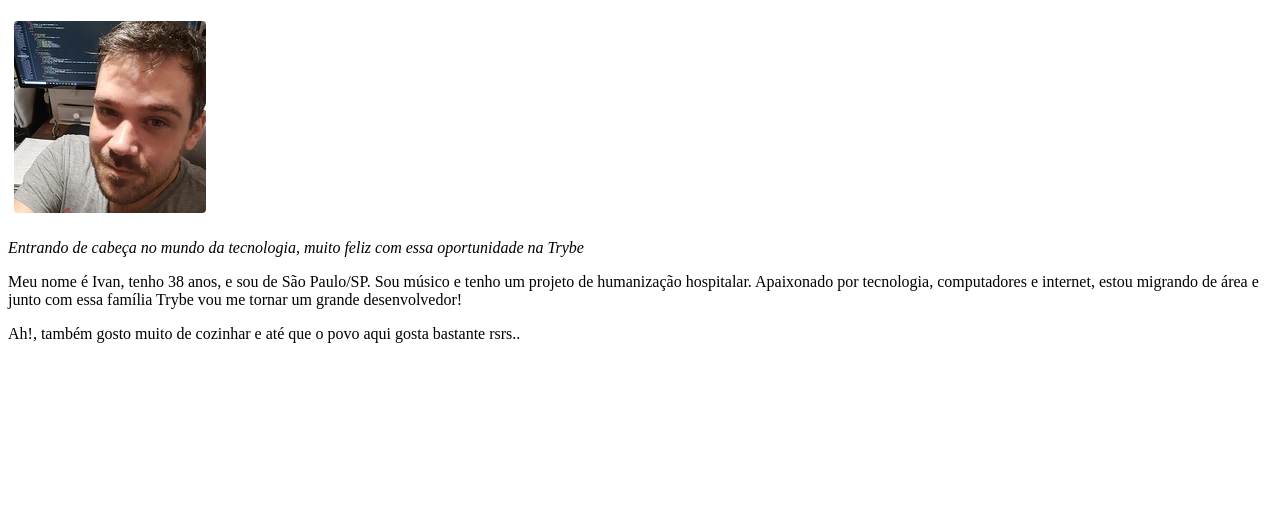
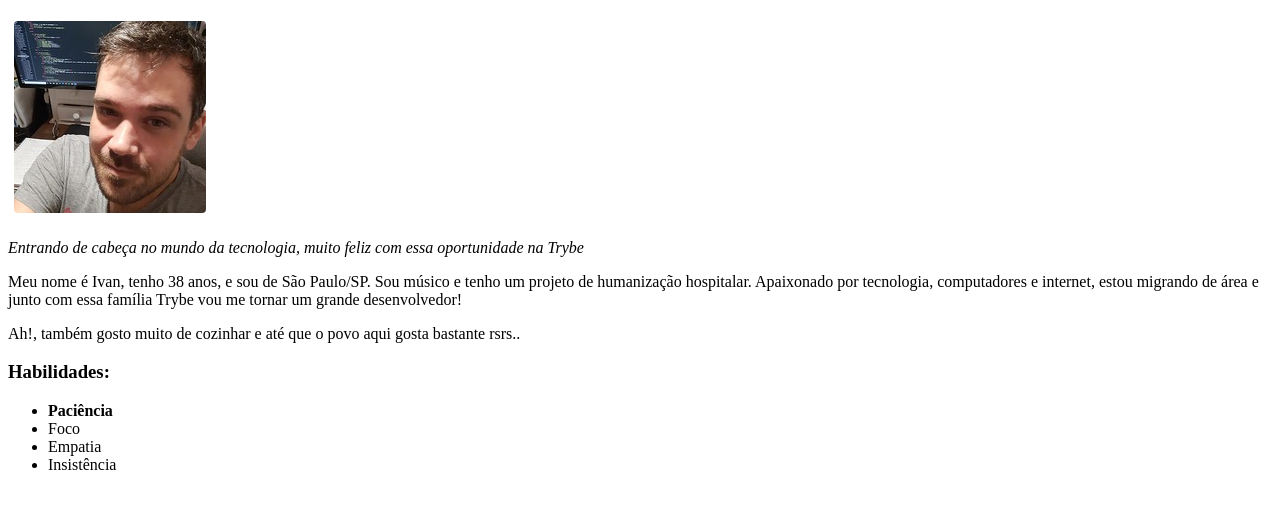
Before and after one commit to IvanRafael-Dev/ivanrafael-dev.github.io, a plain HTML site: page index.html in a window 1280 px wide. Shown: the part 105-614 px from the top of the page. Drawn offline with Linux system fonts and the light colour scheme.

Commit message:
Adicionado habilidades

```diff
--- a/index.html
+++ b/index.html
@@ -11,5 +11,12 @@
         <p><em>Entrando de cabeça no mundo da tecnologia, muito feliz com essa oportunidade na Trybe</em></p>
         <p>Meu nome é Ivan, tenho 38 anos, e sou de São Paulo/SP. Sou músico e tenho um projeto de humanização hospitalar. Apaixonado por tecnologia, computadores e internet, estou migrando de área e junto com essa família Trybe vou me tornar um grande desenvolvedor!</p>
         <p>Ah!, também gosto muito de cozinhar e até que o povo aqui gosta bastante rsrs..</p>
+        <h3>Habilidades:</h3>
+        <ul>
+            <li><strong>Paciência</strong></li>
+            <li>Foco</li>
+            <li>Empatia</li>
+            <li>Insistência</li>
+        </ul>
     </body>
 </html>
```
